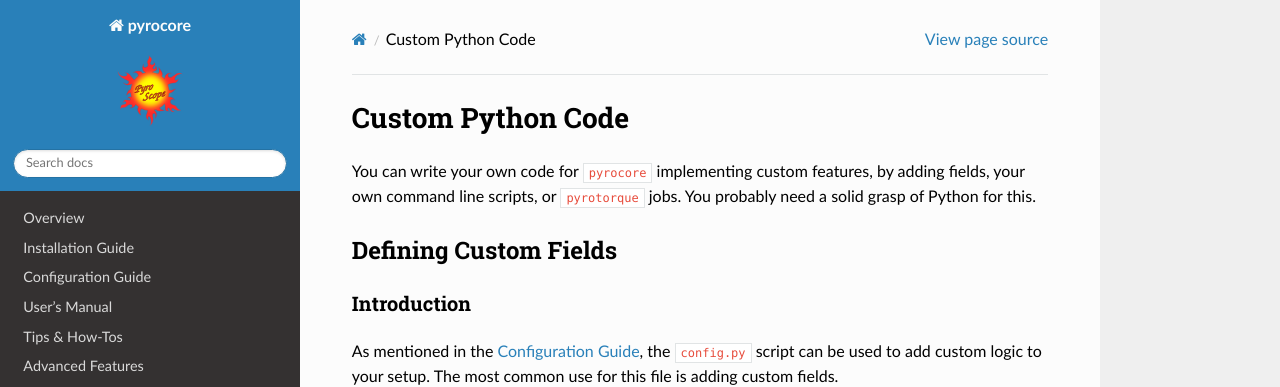
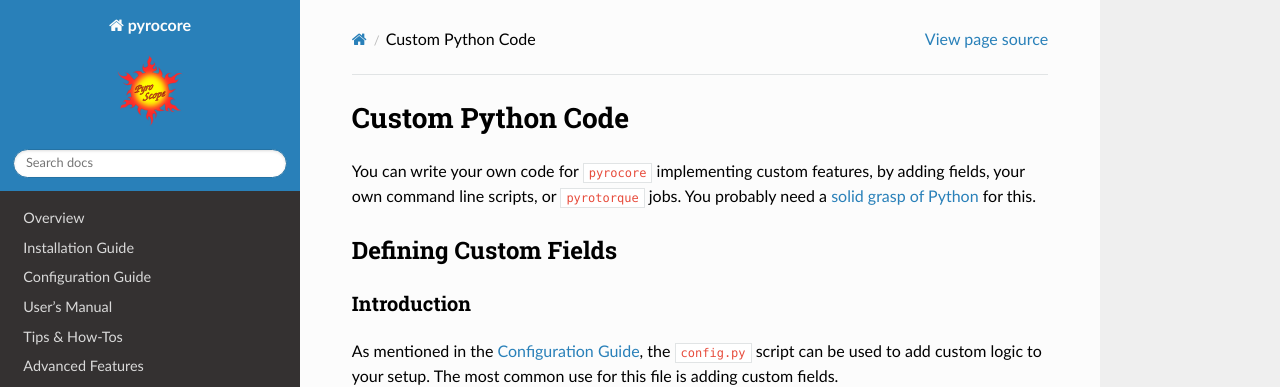
Before and after one commit to pyroscope/pyrocore, a Sphinx documentation site: the page built from docs/custom.rst, in a window 1280 px wide and 900 px high. Shown: the top 387 px of the window. Built offline with Sphinx 7.4.7 and the Read the Docs theme 2.0.0, drawn with Linux system fonts in a browser that asks for light colours; part of the change alters nothing that is shown.

```diff
--- a/docs/custom.rst
+++ b/docs/custom.rst
@@ -3,7 +3,9 @@ Custom Python Code
 
 You can write your own code for ``pyrocore`` implementing custom features,
 by adding fields, your own command line scripts, or ``pyrotorque`` jobs.
-You probably need a solid grasp of Python for this.
+You probably need a `solid grasp of Python`_ for this.
+
+.. _`solid grasp of Python`: https://github.com/TechBookHunter/Free-Python-Books#free-python-books
 
 
 .. _CustomFields:
```
